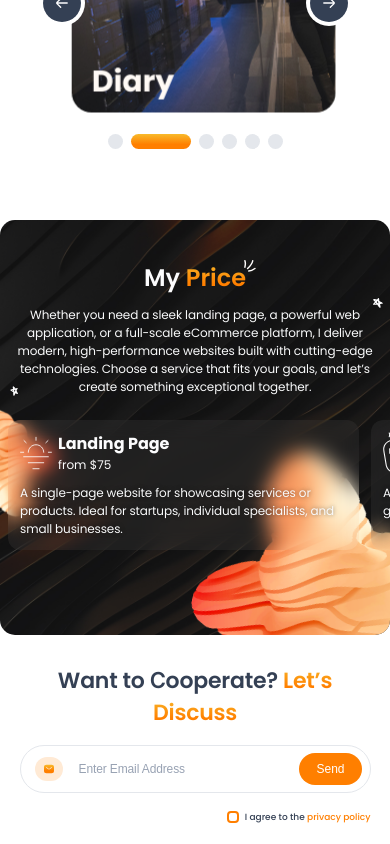
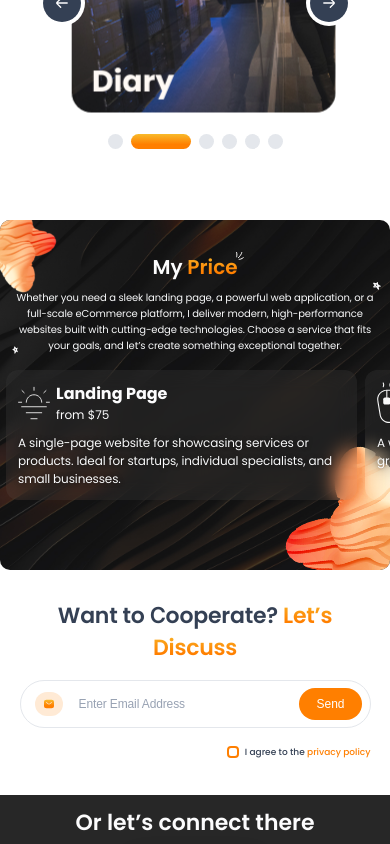
Before and after one commit to Isterya/my-portfolio, a React (Vite) app: page / in a window 390 px wide. Shown: the part 2640-3484 px from the top of the page. Built offline with nearby package versions, Linux system fonts and the light colour scheme.

Commit message:
style: adapt Price section to xs breakpoint

```diff
--- a/src/sections/price/price.scss
+++ b/src/sections/price/price.scss
@@ -28,6 +28,12 @@
     padding: 40px 0;
     min-height: 415px;
     border-radius: 15px;
+  }
+
+  @include respond(xs) {
+    padding: 32px 0;
+    min-height: 350px;
+    border-radius: 10px;
   }
 
   &-wrapper {
@@ -77,6 +83,11 @@
         line-height: 36px;
       }
 
+      @include respond(xs) {
+        font-size: 20px;
+        line-height: 30px;
+      }
+
       span {
         background: $main-color;
         background-clip: text;
@@ -108,6 +119,12 @@
           width: 12px;
           height: 12px;
           right: -10px;
+        }
+
+        @include respond(xs) {
+          width: 8px;
+          height: 8px;
+          right: -6px;
         }
       }
     }
@@ -141,6 +158,12 @@
         margin-top: 10px;
       }
 
+      @include respond(xs) {
+        font-size: 10px;
+        line-height: 16px;
+        margin-top: 8px;
+      }
+
       &::before {
         content: '';
         position: absolute;
@@ -169,6 +192,12 @@
           height: 10px;
           left: -6px;
           bottom: 0;
+        }
+
+        @include respond(xs) {
+          width: 8px;
+          height: 8px;
+          left: -4px;
         }
       }
 
@@ -201,6 +230,12 @@
           right: -8px;
           top: -8px;
         }
+
+        @include respond(xs) {
+          width: 8px;
+          height: 8px;
+          right: -6px;
+        }
       }
     }
   }
@@ -224,6 +259,10 @@
       margin-top: 24px;
     }
 
+    @include respond(xs) {
+      margin-top: 16px;
+    }
+
     &__track {
       display: flex;
       gap: 33px;
@@ -245,6 +284,12 @@
         gap: 12px;
         padding-left: 8px;
         padding-right: 8px;
+      }
+
+      @include respond(xs) {
+        gap: 8px;
+        padding-left: 6px;
+        padding-right: 6px;
       }
     }
   }
@@ -284,6 +329,12 @@
       left: -90px;
       top: 150px;
     }
+
+    @include respond(xs) {
+      max-width: 150px;
+      left: -65px;
+      top: -50px;
+    }
   }
 
   &__third-abstract {
@@ -312,6 +363,12 @@
       max-width: 350px;
       right: -120px;
       bottom: -140px;
+    }
+
+    @include respond(xs) {
+      max-width: 230px;
+      right: -105px;
+      bottom: -90px;
     }
   }
 }
@@ -379,3 +436,23 @@
     }
   }
 }
+
+@include respond(xs) {
+  .price-carousel {
+    overflow-x: auto;
+
+    &__track {
+      gap: 8px;
+      width: max-content;
+      scroll-snap-type: x mandatory;
+      scroll-behavior: smooth;
+      padding-left: 6px;
+      padding-right: 6px;
+    }
+
+    &__track > * {
+      flex: 0 0 auto;
+      scroll-snap-align: center;
+    }
+  }
+}
```
